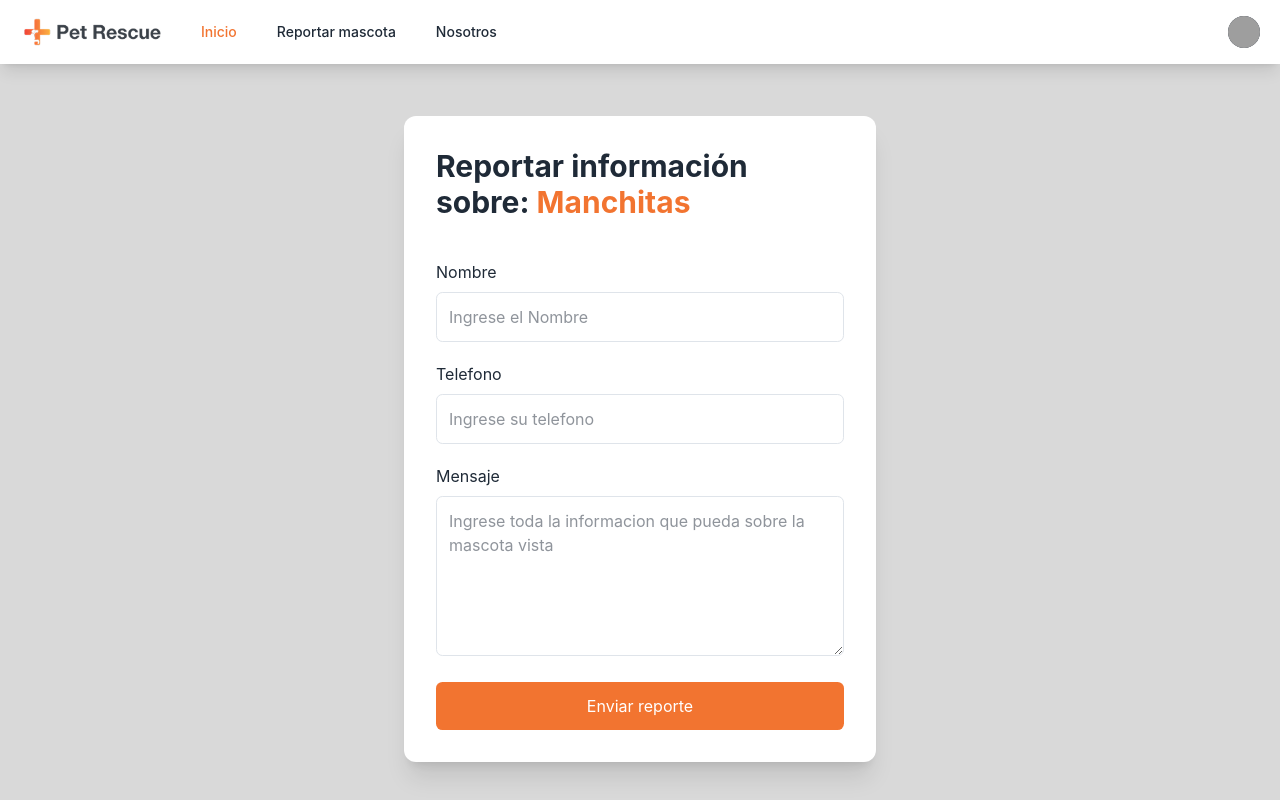
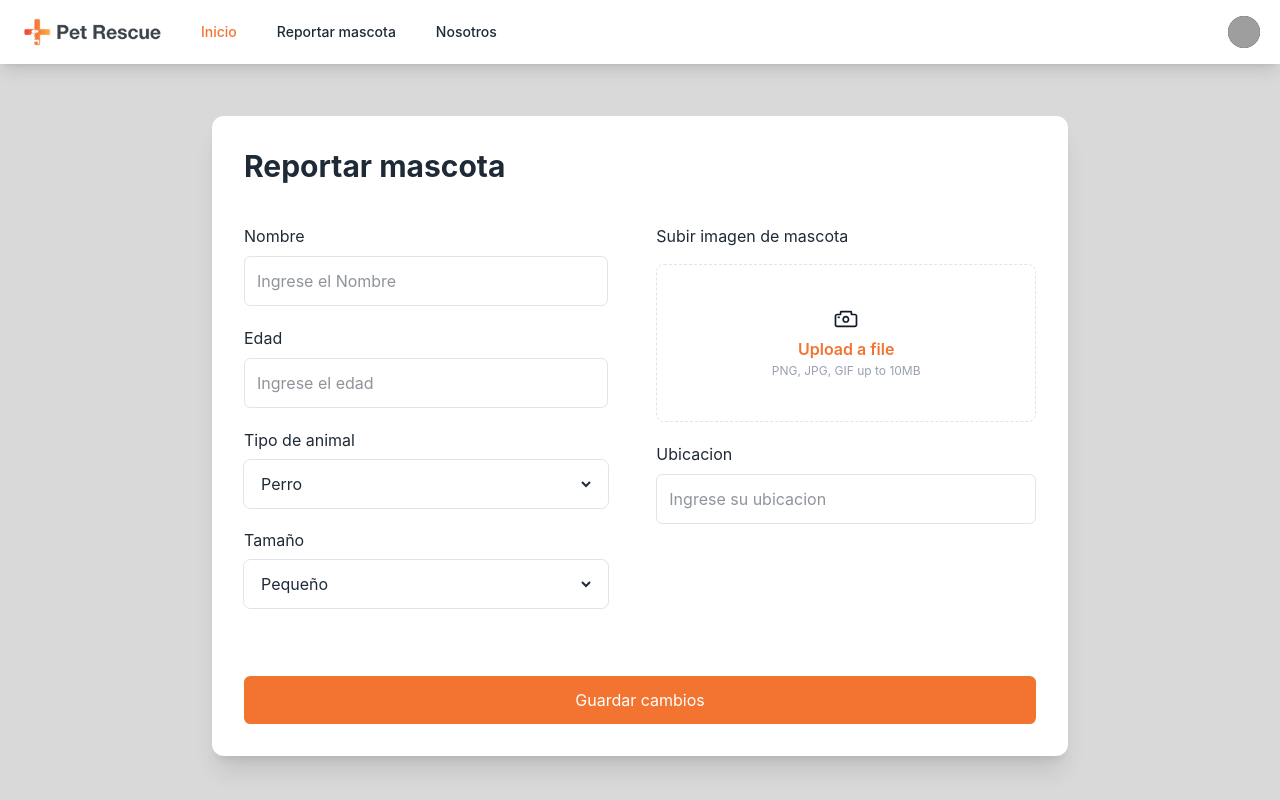
Before and after one commit to lucasfrezzini/apx-n3-09-petfinder-frontend, a React (Vite) app: page / in a window 1280 px wide. Shown: the top 800 px of the page. Built offline with nearby package versions, Linux system fonts and the light colour scheme; grey boxes are pictures that could not be loaded.

Commit message:
Clean GIT stage

```diff
--- a/src/App.tsx
+++ b/src/App.tsx
@@ -5,6 +5,7 @@ import Login from "./pages/private/Login";
 import Register from "./pages/private/Register";
 import EditProfile from "./pages/private/EditProfile";
 import NotifyPet from "./pages/private/NotifyPet";
+import CreatePetReport from "./pages/private/CreatePetReport";
 
 function App() {
   return (
@@ -13,8 +14,9 @@ function App() {
       {/* <Home></Home> */}
       {/* <Login></Login> */}
       {/* <Register></Register> */}
-      <NotifyPet></NotifyPet>
+      {/* <NotifyPet></NotifyPet> */}
       {/* <EditProfile></EditProfile> */}
+      <CreatePetReport></CreatePetReport>
       <Footer />
     </div>
   );
```
Also changed, not shown: src/assets/icons/pic.svg (added).
